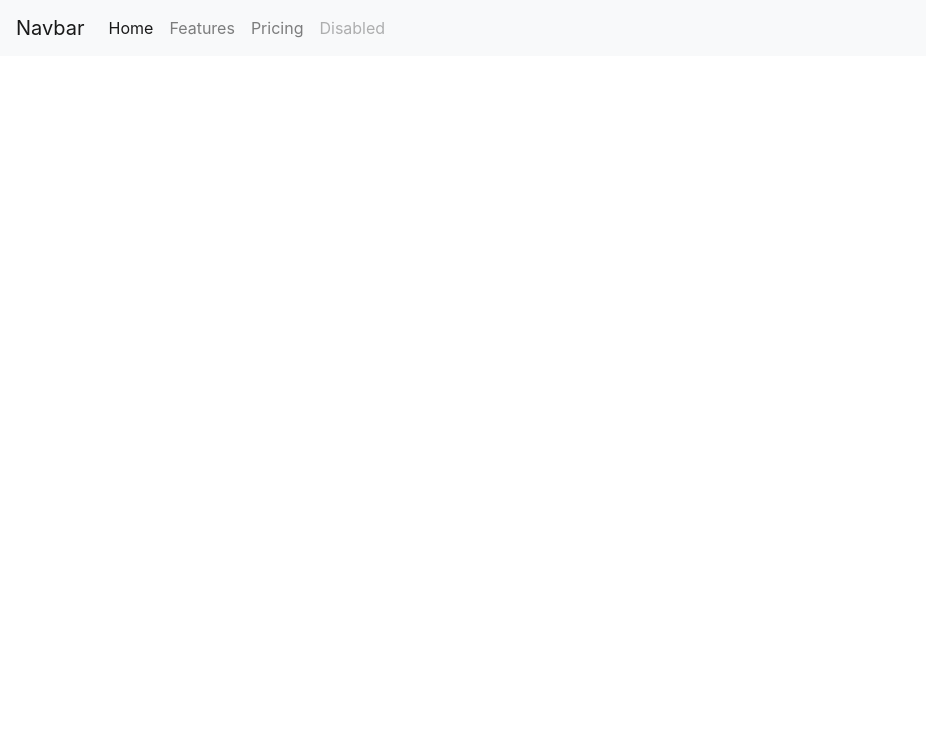
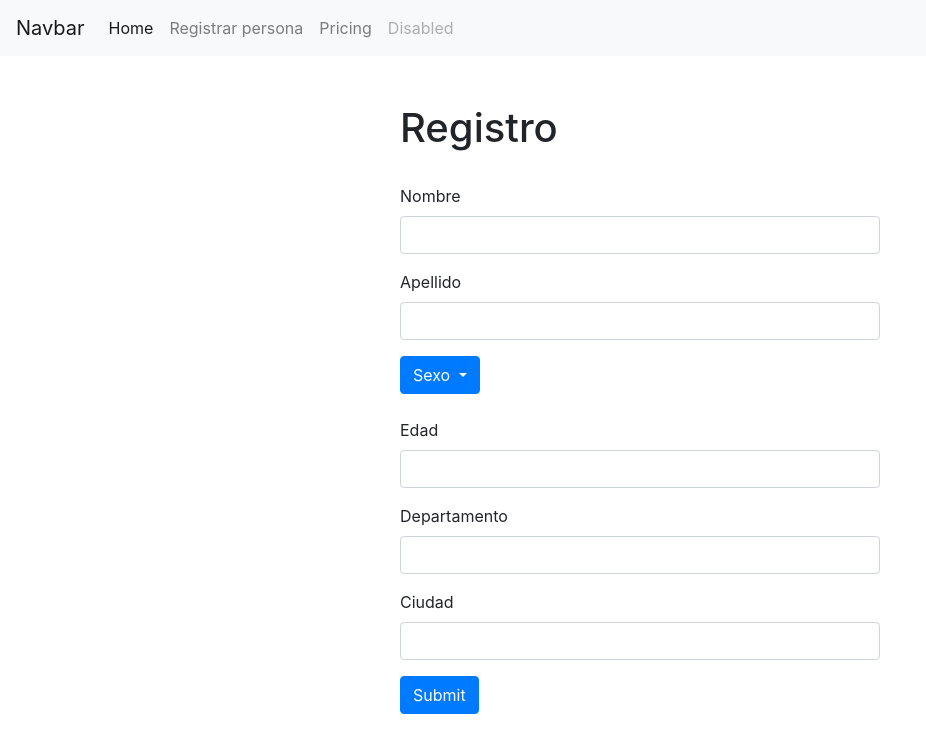
Before and after one commit to DiegoElRey/parcial1, an Angular app: page /Registro in a window 1280 px wide. Before the commit this address led to /. Shown: the top 752 px of the page, without its empty margins (0-926 px from the left). Built offline with nearby package versions, Linux system fonts and the light colour scheme.

Commit message:
segundo commit

```diff
--- a/src/app/app-routing.module.ts
+++ b/src/app/app-routing.module.ts
@@ -1,7 +1,13 @@
 import { NgModule } from '@angular/core';
 import { Routes, RouterModule } from '@angular/router';
+import { RegistroPersonaComponent } from './registro-persona/registro-persona.component';
 
-const routes: Routes = [];
+const routes: Routes = [
+  {
+    path: "Registro",
+    component: RegistroPersonaComponent
+  }
+];
 
 @NgModule({
   imports: [RouterModule.forRoot(routes)],
--- a/src/app/app.module.ts
+++ b/src/app/app.module.ts
@@ -4,11 +4,13 @@ import { NgModule } from '@angular/core';
 import { AppRoutingModule } from './app-routing.module';
 import { AppComponent } from './app.component';
 import { MenuComponent } from './menu/menu.component';
+import { RegistroPersonaComponent } from './registro-persona/registro-persona.component';
 
 @NgModule({
   declarations: [
     AppComponent,
-    MenuComponent
+    MenuComponent,
+    RegistroPersonaComponent
   ],
   imports: [
     BrowserModule,
--- a/src/app/menu/menu.component.html
+++ b/src/app/menu/menu.component.html
@@ -9,7 +9,7 @@
           <a class="nav-link" href="#">Home <span class="sr-only">(current)</span></a>
         </li>
         <li class="nav-item">
-          <a class="nav-link" href="#">Features</a>
+          <a class="nav-link" [routerLink]="['/Registro']" >Registrar persona</a>
         </li>
         <li class="nav-item">
           <a class="nav-link" href="#">Pricing</a>
--- /dev/null
+++ b/src/app/registro-persona/registro-persona.component.css
@@ -0,0 +1,4 @@
+.registro{
+    margin-left: 400px;
+    margin-right: 400px;
+}
--- /dev/null
+++ b/src/app/registro-persona/registro-persona.component.html
@@ -0,0 +1,38 @@
+<br>
+<br>
+<div class="registro">
+    <h1>Registro</h1>
+    <br>
+    <div class="form-group">
+        <label for="exampleInputEmail1">Nombre</label>
+        <input type="text" class="form-control" id="nombre" aria-describedby="emailHelp">
+    </div>
+    <div class="form-group">
+        <label for="exampleInputPassword1">Apellido</label>
+        <input type="text" class="form-control" id="apellido">
+    </div>
+    <div class="dropdown">
+        <button type="button" class="btn btn-primary dropdown-toggle" data-toggle="dropdown">
+            Sexo
+        </button>
+        <div class="dropdown-menu">
+            <a class="dropdown-item" href="#">Masculino</a>
+            <a class="dropdown-item" href="#">Femenino</a>
+        </div>
+    </div>
+    <br>
+    <div class="form-group">
+        <label for="exampleInputPassword1">Edad</label>
+        <input type="number" class="form-control" id="edad">
+    </div>
+    <div class="form-group">
+        <label for="exampleInputPassword1">Departamento</label>
+        <input type="text" class="form-control" id="departamento">
+    </div>
+    <div class="form-group">
+        <label for="exampleInputPassword1">Ciudad</label>
+        <input type="text" class="form-control" id="ciudad">
+    </div>
+
+    <button type="submit" class="btn btn-primary">Submit</button>
+</div>
--- /dev/null
+++ b/src/app/registro-persona/registro-persona.component.ts
@@ -0,0 +1,15 @@
+import { Component, OnInit } from '@angular/core';
+
+@Component({
+  selector: 'app-registro-persona',
+  templateUrl: './registro-persona.component.html',
+  styleUrls: ['./registro-persona.component.css']
+})
+export class RegistroPersonaComponent implements OnInit {
+
+  constructor() { }
+
+  ngOnInit(): void {
+  }
+
+}
```
Also changed, not shown: 1 other file (tests, documents, lock files or other folders).
